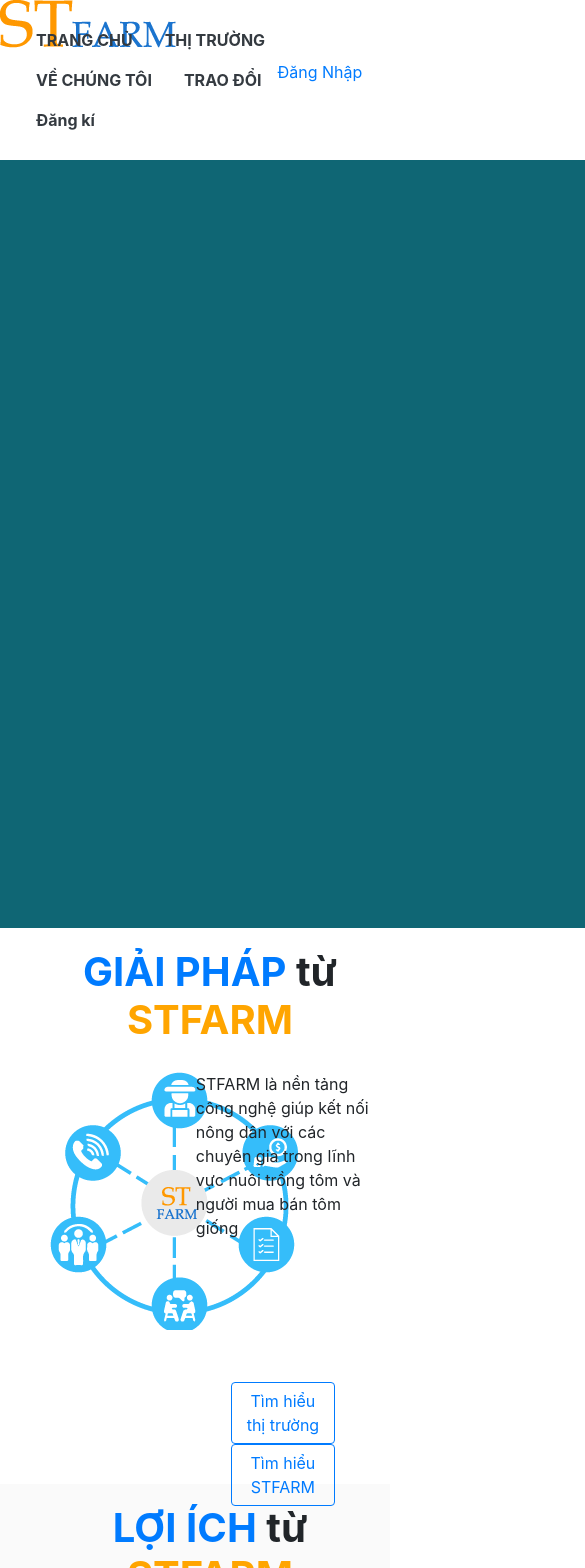
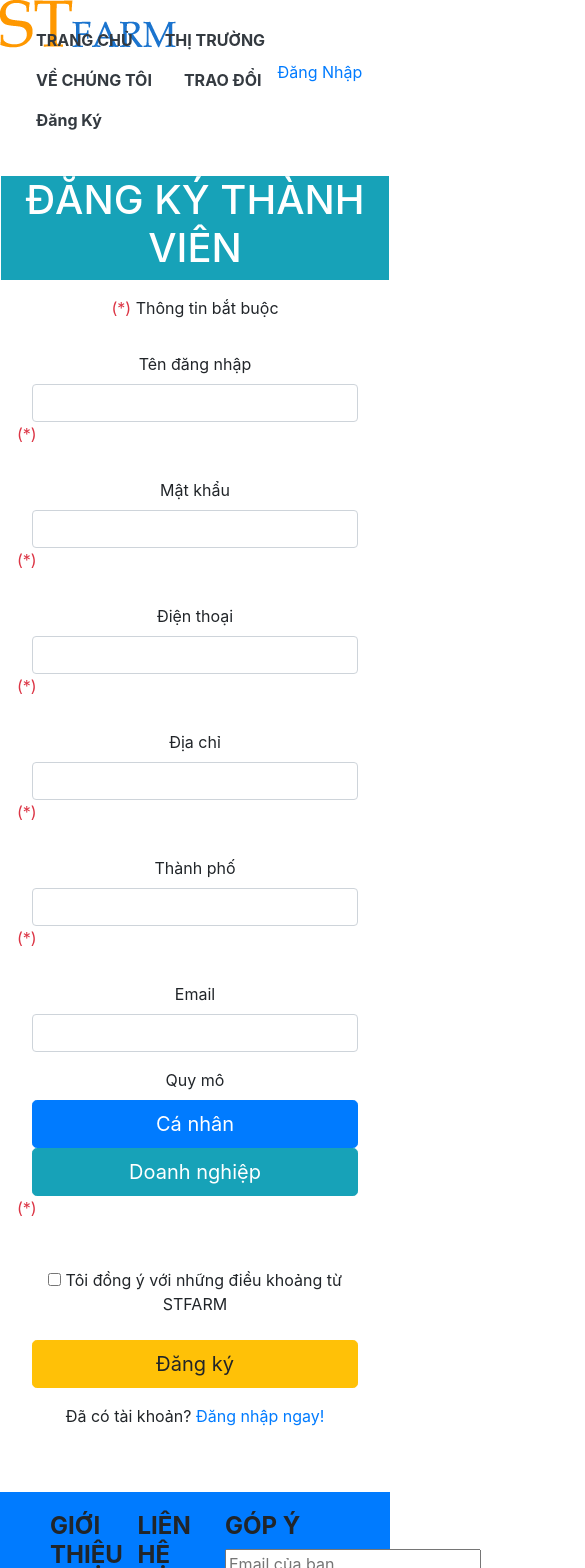
Before and after one commit to khalop7a/famer-app, a React (Create React App) app: page /sign-up in a window 390 px wide. Shown: the top 1568 px of the page, 585 px wide, since content can reach past the window. Built offline with nearby package versions, Linux system fonts and the light colour scheme.

Commit message:
signUpForm

```diff
--- a/src/Components/HomePage/Header.js
+++ b/src/Components/HomePage/Header.js
@@ -1,14 +1,14 @@
 import React, { Component } from "react";
-import {NavLink} from "react-router-dom"
+import { NavLink } from "react-router-dom"
 class Header extends Component {
   constructor(props) {
     super(props);
     this.Header = this.Header.bind(this);
   }
-  Header(){
+  Header() {
     alert("Header home page");
   }
-  render(){
+  render() {
     return (
       <div>
         {/*Header*/}
@@ -40,7 +40,7 @@
               <NavLink activeClassName="nav-link text-dark" to="sign-in">Đăng Nhập</NavLink>
             </li>
             <li className="nav-item ">
-                <a className="nav-link text-dark" href="sign-up">Đăng kí</a>
+              <NavLink activeClassName="nav-link text-dark" to="sign-up">Đăng Ký</NavLink>
             </li>
 
           </ul>
--- a/src/Components/Router/RouterURL.js
+++ b/src/Components/Router/RouterURL.js
@@ -1,26 +1,28 @@
 import React, { Component } from "react";
-import { Route,Switch} from "react-router-dom";
+import { Route, Switch } from "react-router-dom";
 import Body from "../HomePage/Body.js";
 import ShrimpOrder from "../Orders/ShrimpOrder";
 import ShrimpSelling from "../Orders/ShrimpSelling";
 import SignIn from "../SignIn/SignIn";
+import SignUp from "../SignIn/SignUp"
 import SellList from "../Market/SellList";
-class RouterURL extends Component{
-    render(){
-        return(
+class RouterURL extends Component {
+    render() {
+        return (
             <div>
                 <Switch>
-                 <Route exact path="/" component={Body}/>
-                 <Route path="/trao-doi/dang-ban" component={ShrimpOrder}/>
-                 <Route path="/trao-doi/tim-mua" component={ShrimpSelling}/>
-                 <Route path="/sign-in" component={SignIn}/>
-                 <Route path="/thi-truong/ban-tom" component={SellList}/>
-                 <Route component={Body}/>
+                    <Route exact path="/" component={Body} />
+                    <Route path="/trao-doi/dang-ban" component={ShrimpOrder} />
+                    <Route path="/trao-doi/tim-mua" component={ShrimpSelling} />
+                    <Route path="/sign-in" component={SignIn} />
+                    <Route path="/sign-up" component={SignUp} />
+                    <Route path="/thi-truong/ban-tom" component={SellList} />
+                    <Route component={Body} />
                 </Switch>
-             </div>
+            </div>
 
-              );
-      }
+        );
+    }
 
 }
 export default RouterURL;
--- a/src/Components/SignIn/SignIn.js
+++ b/src/Components/SignIn/SignIn.js
@@ -41,14 +41,14 @@
                     </div>
 
                     <div className="form-group row">
-                        <label className="control-label col-sm-3" htmlFor="userName">Tên đăng nhập</label>
+                        <label className="control-label offset-lg-1 col-sm-2" htmlFor="userName">Tên đăng nhập</label>
                         <div className="col-sm-7">
                             <input type="text" className="form-control" id="userName" name="userName" required value={this.state.userName} onChange={this.handleChange} />
                         </div>
                         <p className="text-danger">(*)</p>
                     </div>
                     <div className="form-group row">
-                        <label className="control-label col-sm-3" htmlFor="pwd">Mật khẩu</label>
+                        <label className="control-label offset-lg-1 col-sm-2" htmlFor="pwd">Mật khẩu</label>
                         <div className="col-sm-7">
                             <input type="password" className="form-control" id="pwd" name="pwd" required value={this.state.pwd} onChange={this.handleChange} />
                         </div>
--- /dev/null
+++ b/src/Components/SignIn/SignUp.js
@@ -0,0 +1,151 @@
+import React, { Component } from "react";
+
+
+class SignUp extends Component {
+    constructor(props) {
+        super(props);
+        this.state = {
+            userName: '',
+            pwd: '',
+            phoneNumber: '',
+            address: '',
+            city: '',
+            scale: '',
+            companyName: '',
+            agree: ''
+        }
+        this.handleChange = this.handleChange.bind(this);
+        this.handleSubmit = this.handleSubmit.bind(this);
+    }
+    handleChange(e) {
+        let target = e.target;
+        let value = target.type === 'checkbox' ? target.checked : target.value;
+        let name = target.name;
+
+        this.setState({
+            [name]: value
+        });
+    }
+
+    handleSubmit(e) {
+        e.preventDefault();
+        alert('Success');
+        // console.log('The form was submitted with the following data:');
+        // console.log(this.state);
+    }
+
+    render() {
+
+        return (
+            <form onSubmit={this.handleSubmit} className="FormFields" onSubmit={this.handleSubmit}>
+                <div className="bg-white col-sm-12 p-3">
+                    <div className="row">
+                        <div className="bg-info offset-lg-1 col-sm-3">
+                            <div className="text-white" >
+                                <h1 className="d-flex align-items-center">ĐĂNG KÝ THÀNH VIÊN</h1>
+                            </div>
+
+                        </div>
+                        <div className="bg-white col-sm-8">
+                            <div className="bg-white col-sm-12 p-3">
+
+                                <div className="form-group row">
+                                    <div className="offset-lg-3 col-sm-7">
+
+                                        <p ><span className="text-danger">(*)</span><span> Thông tin bắt buộc</span></p>
+
+
+                                    </div>
+                                </div>
+                                <div className="form-group row">
+                                    <label className="control-label offset-lg-1 col-sm-2" htmlFor="userName">Tên đăng nhập</label>
+                                    <div className="col-sm-7">
+                                        <input type="text" className="form-control" required id="userName" name="userName" />
+                                    </div>
+                                    <p className="text-danger">(*)</p>
+                                </div>
+                                <div className="form-group row">
+                                    <label className="control-label offset-lg-1 col-sm-2" htmlFor="pwd">Mật khẩu</label>
+                                    <div className="col-sm-7">
+                                        <input type="password" className="form-control" required id="pwd" name="pwd" />
+                                    </div>
+                                    <p className="text-danger">(*)</p>
+                                </div>
+                                <div className="form-group row">
+                                    <label className="control-label offset-lg-1 col-sm-2" htmlFor="phoneNumber">Điện thoại</label>
+                                    <div className="col-sm-7">
+                                        <input type="number" className="form-control" required id="phoneNumber" name="phoneNumber" />
+                                    </div>
+                                    <p className="text-danger">(*)</p>
+                                </div>
+                                <div className="form-group row">
+                                    <label className="control-label offset-lg-1 col-sm-2" htmlFor="address">Địa chỉ</label>
+                                    <div className="col-sm-7">
+                                        <input type="text" className="form-control" required id="address" name="address" />
+                                    </div>
+                                    <p className="text-danger">(*)</p>
+                                </div>
+                                <div className="form-group row">
+                                    <label className="control-label offset-lg-1 col-sm-2" htmlFor="city">Thành phố</label>
+                                    <div className="col-sm-7">
+                                        <input type="text" className="form-control" required id="city" name="city" />
+                                    </div>
+                                    <p className="text-danger">(*)</p>
+                                </div>
+                                <div className="form-group row">
+                                    <label className="control-label offset-lg-1 col-sm-2" htmlFor="email">Email</label>
+                                    <div className="col-sm-7">
+                                        <input type="email" className="form-control" id="email" name="email" />
+                                    </div>
+                                </div>
+                                <div className="form-group row">
+                                    <label className="control-label offset-lg-1 col-sm-2" htmlFor="scale">Quy mô</label>
+                                    <div className="col-sm-3">
+                                        <button type="button" className="btn btn-primary btn-lg btn-block">Cá nhân</button>
+                                    </div>
+                                    <div className="col-sm-4">
+                                        <button type="button" className="btn btn-info btn-lg btn-block" data-toggle="collapse" data-target="#demo">Doanh nghiệp</button>
+                                    </div>
+                                    <p className="text-danger">(*)</p>
+                                </div>
+                                <div className="form-group row">
+                                    <div id="demo" className="collapse col-sm-12">
+                                        <div className="row">
+                                            <label className="control-label offset-lg-1 col-sm-2" htmlFor="companyName">Tên công ty</label>
+                                            <div className="col-sm-7">
+                                                <input type="text" className="form-control" id="companyName" name="companyName" />
+                                            </div>
+                                            <p className="text-danger">(*)</p>
+                                        </div>
+                                    </div>
+                                </div>
+
+                                <div className="form-group row">
+                                    <div className="offset-lg-3 col-sm-7">
+                                        <div className="checkbox">
+                                            <label><input type="checkbox" required name="agree" /> Tôi đồng ý với những điều khoảng từ STFARM</label>
+                                        </div>
+                                    </div>
+                                </div>
+                                <div className="form-group row">
+                                    <div className="offset-lg-3 col-sm-7">
+                                        <button type="submit" className="btn btn-warning btn-lg btn-block">Đăng ký</button>
+                                    </div>
+                                </div>
+                                <div className="form-group row">
+                                    <div className="offset-lg-3 col-sm-7">
+                                        <p>Đã có tài khoản? <a href="#">Đăng nhập ngay!</a></p>
+                                    </div>
+                                </div>
+
+                            </div>
+                        </div>
+
+                    </div>
+                </div>
+
+            </form>
+        )
+    }
+}
+export default SignUp;
```
Lines whose indentation alone changed are shown as unchanged.
